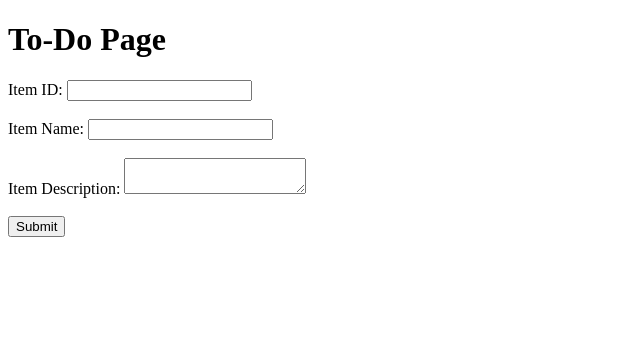
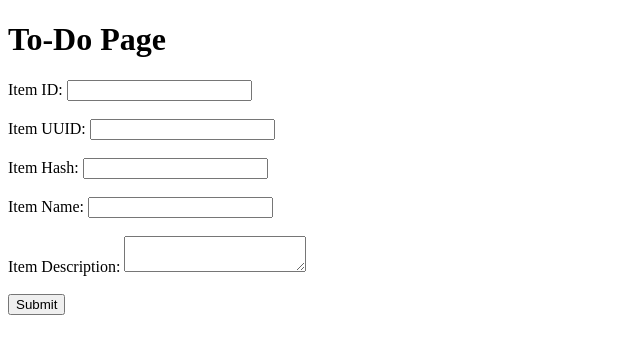
Before and after one commit to Neelima0301/flask-mongodb-assignment, a Flask app: page /todo in a window 1280 px wide. Shown: the top 354 px of the page, without its empty margins (0-640 px from the left). Run offline with Flask 3, Linux system fonts and the light colour scheme.

Commit message:
Restore Q4 state after reset

```diff
--- a/app.py
+++ b/app.py
@@ -13,6 +13,7 @@ client = MongoClient(mongo_uri)
 
 database = client["studentDB"]
 collection = database["students"]
+todo_collection = database["todoitems"]
 
 
 @app.route("/")
@@ -56,6 +57,28 @@ def submit():
 def success():
     return render_template("success.html")
 
+@app.route("/api/todos", methods=["GET"])
+def get_todos():
+    todos = list(todo_collection.find({}, {"_id": 0}))
+    return jsonify(todos)
+
+@app.route("/submittodoitem", methods=["POST"])
+def submit_todo_item():
+    try:
+        item_name = request.form["itemName"]
+        item_description = request.form["itemDescription"]
+
+        todo_item = {
+            "itemName": item_name,
+            "itemDescription": item_description
+        }
+
+        todo_collection.insert_one(todo_item)
+
+        return "To-Do item submitted successfully"
+
+    except Exception as e:
+        return str(e), 500
 
 if __name__ == "__main__":
     app.run(debug=True)
--- a/templates/todo.html
+++ b/templates/todo.html
@@ -16,6 +16,15 @@
 
         <br><br>
 
+        <label for="itemUuid">Item UUID:</label>
+        <input type="text" id="itemUuid" name="itemUuid" required>
+
+        <br><br>
+
+        <label for="itemHash">Item Hash:</label>
+        <input type="text" id="itemHash" name="itemHash" required>
+
+        <br><br>
         <label for="itemName">Item Name:</label>
         <input type="text" id="itemName" name="itemName" required>
 
```
